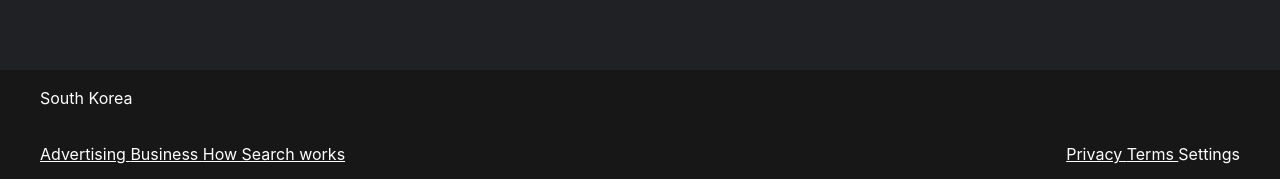
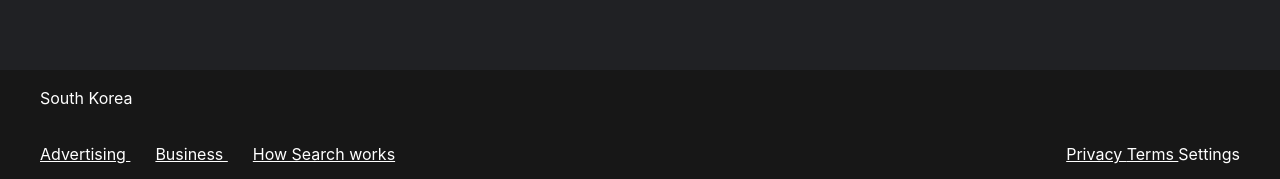
Before and after one commit to hrparkdev/vanilla-mini-projects, a plain HTML site: page google-clone/index.html in a window 1280 px wide. Shown: the part 618-797 px from the top of the page. Drawn offline with nearby package versions, Linux system fonts and the light colour scheme.

Commit message:
Update style.css

```diff
--- a/google-clone/style.css
+++ b/google-clone/style.css
@@ -5,6 +5,10 @@
 body {
   background-color: rgb(32,33,36);
   font-family: -apple-system, 'Open Sans', sans-serif;
+}
+
+a {
+  border: none;
 }
 
 .menu {
@@ -24,10 +28,6 @@ body {
 .menu ul li {
   margin-left: 25px;
 }
-
-/* .menu ul li:nth-child(3) svg {
-  font-size: 10px;
-} */
 
 .menu ul li:last-child img {
   width: 35px;
@@ -78,7 +78,7 @@ body {
 }
 
 footer {
-  position: absolute;
+  position: fixed;
   left: 0;
   bottom: 0;
   width: 100%;
@@ -97,6 +97,6 @@ footer {
   background-color: rgb(23,23,23);
 }
 
-.reference__left-box {
-
+.reference__left-box a {
+  margin-right: 25px;
 }
```
